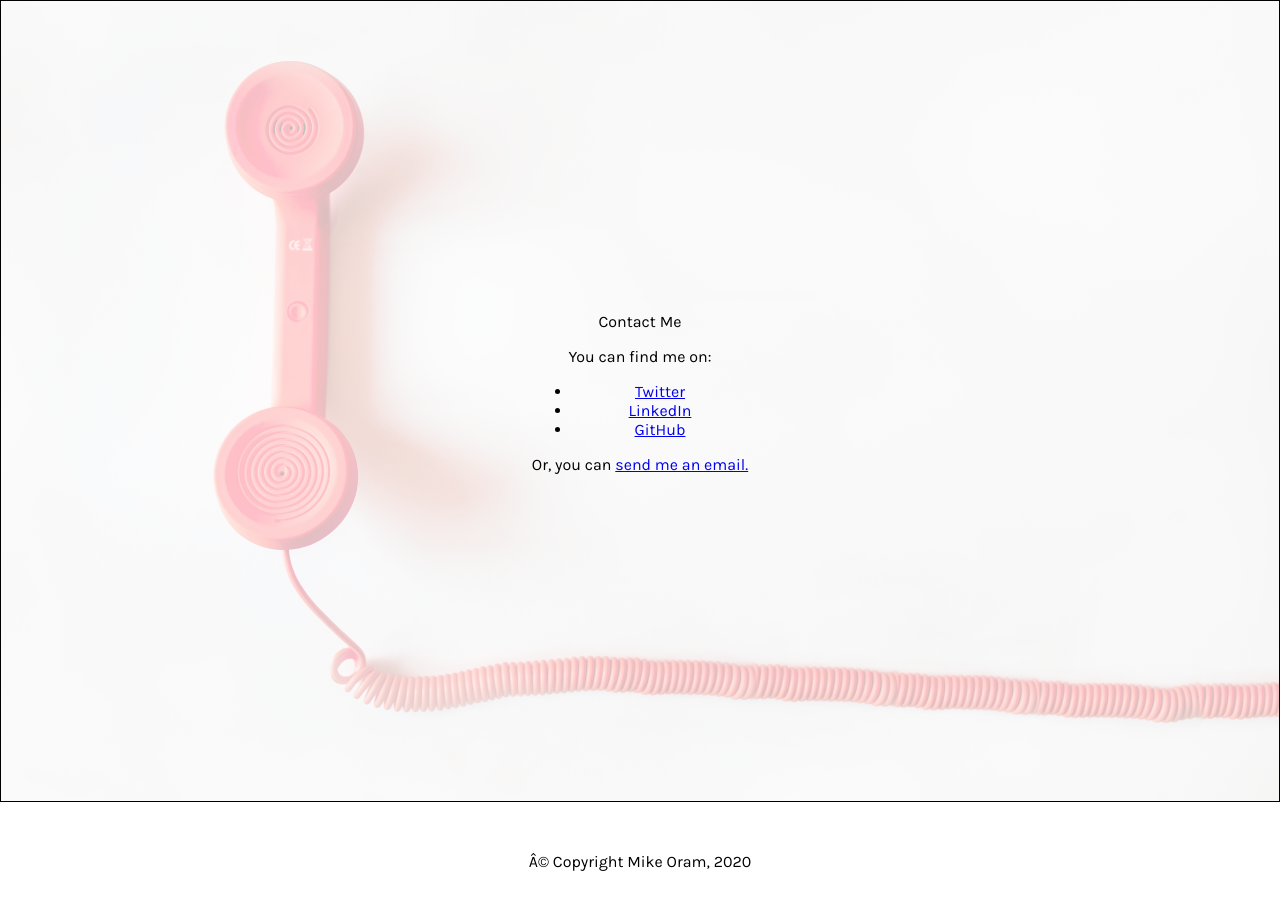
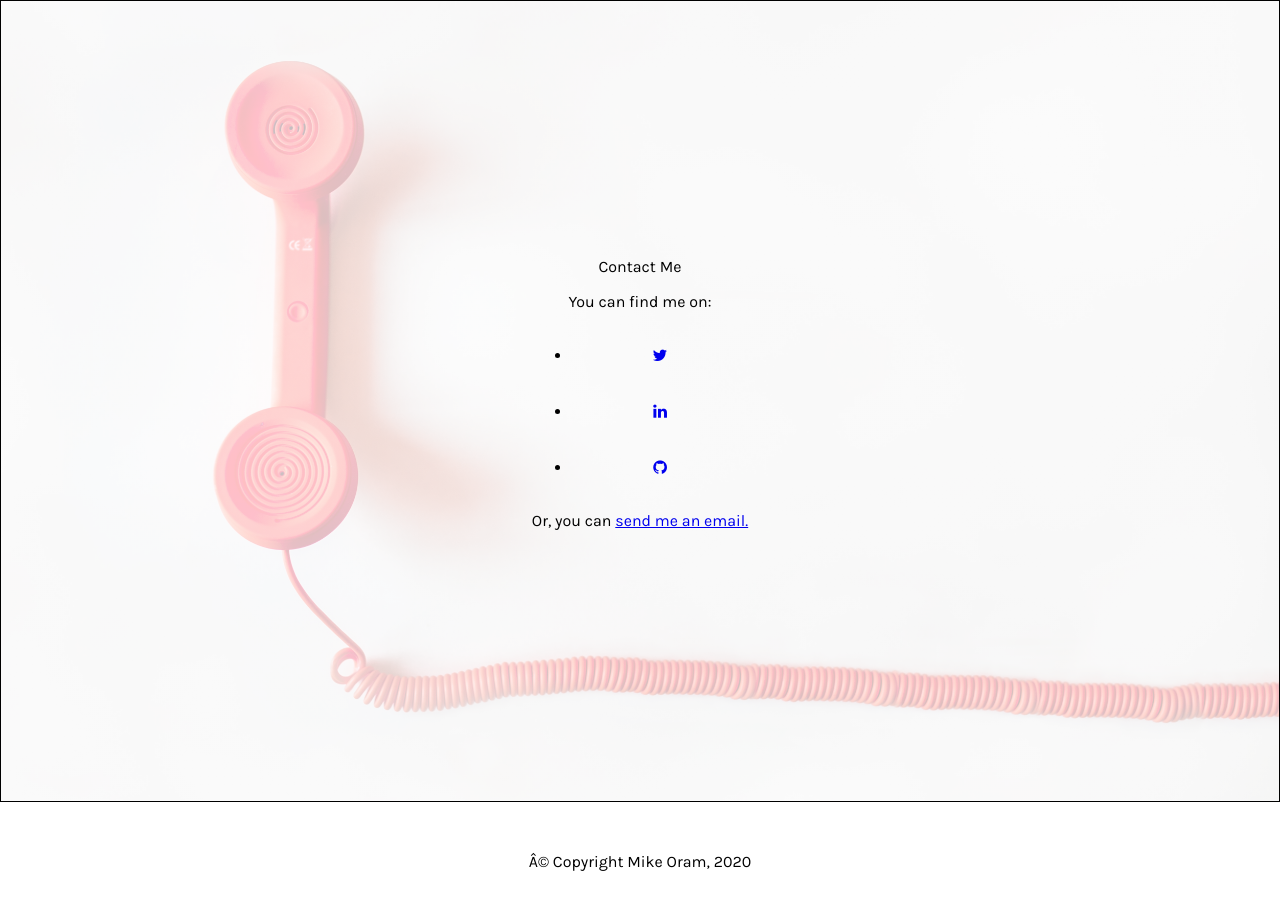
Before and after one commit to SlothSan/SlothSan.github.io, a plain HTML site: page html/index.html in a window 1280 px wide. Shown: the part 1654-2575 px from the top of the page. Drawn offline with Linux system fonts and the light colour scheme.

Commit message:
Set Icon links to Round.

```diff
--- a/css/style.css
+++ b/css/style.css
@@ -113,3 +113,13 @@ header a {
 
     background-image: linear-gradient(rgba(255,255,255,0.75),rgba(255,255,255,0.75)), url('../src/images/contact.jpg');
 }
+
+/* Set the Icons used for Social links to be rounded */
+.fa {
+    padding: 20px;
+    font-size: 30px;
+    width: 30px;
+    text-align: center;
+    text-decoration: none;
+    border-radius: 50%;
+  }
--- a/html/index.html
+++ b/html/index.html
@@ -11,7 +11,10 @@
                 <meta name="author" content="Mike Oram">
                     <meta name="viewport" content="width=device-width, initial-scale=1.0">
                      <link rel="stylesheet" href="../css/style.css">
-                      <link href="https://fonts.googleapis.com/css?family=Karla&display=swap" rel="stylesheet">
+                     <!-- Add Karla font from Google Fonts -->
+                     <link href="https://fonts.googleapis.com/css?family=Karla&display=swap" rel="stylesheet">
+                        <!-- Add icon library -->
+                        <link rel="stylesheet" href="https://cdnjs.cloudflare.com/ajax/libs/font-awesome/4.7.0/css/font-awesome.min.css">
 
 
 </head>
@@ -58,9 +61,10 @@
         <h>Contact Me</h>
         <p>You can find me on:</p>
         <ul>
-            <li><a href="https://twitter.com/mikeoram4">Twitter</a></li>
-            <li><a href="https://www.linkedin.com/in/mike-oram-93b517b9/">LinkedIn</a></li>
-            <li><a href="https://github.com/SlothSan">GitHub</a></li>
+            <!--Adding images to links to Socials-->
+            <li><a href="https://twitter.com/mikeoram4" class="fa fa-twitter"></a></li>
+            <li><a href="https://www.linkedin.com/in/mike-oram-93b517b9/" class="fa fa-linkedin"></a></li>
+            <li><a href="https://github.com/SlothSan" class="fa fa-github"></a></li>
         </ul>
         <p>Or, you can <a href="mailto:mikeoram01@gmail.com">send me an email.</a></p>
     </div>
```
